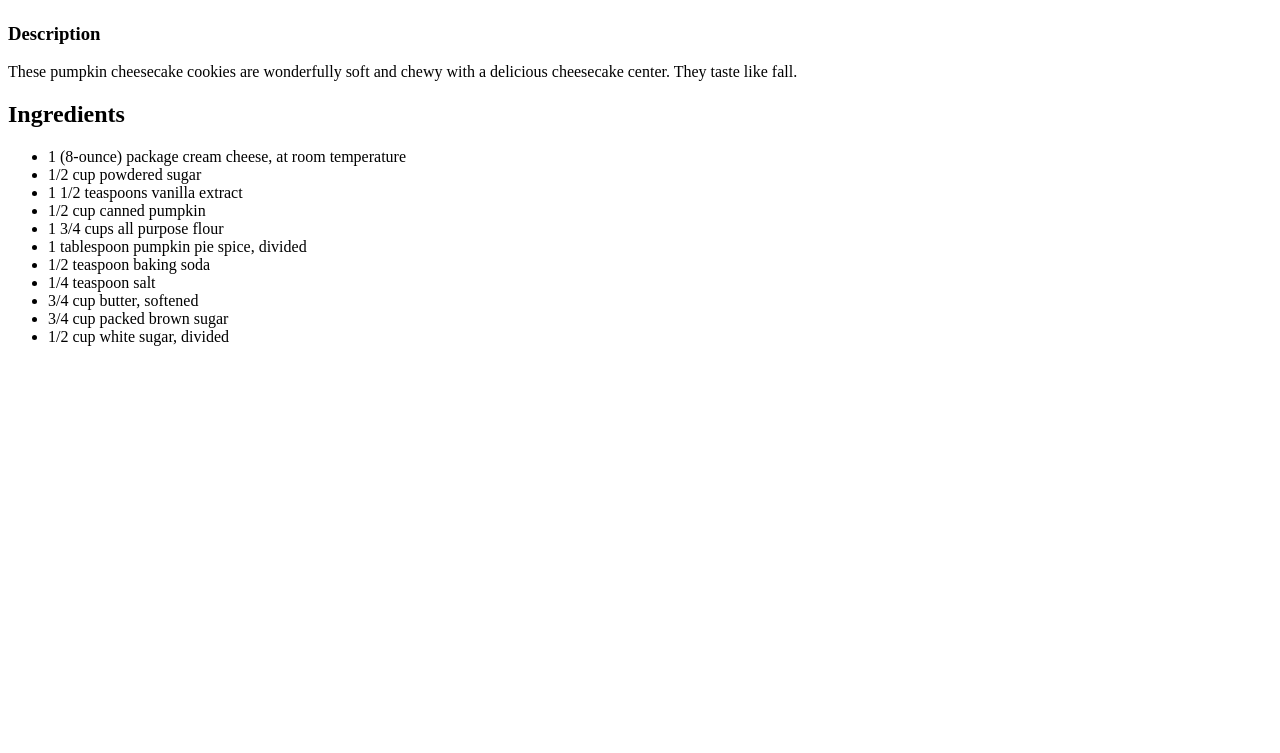
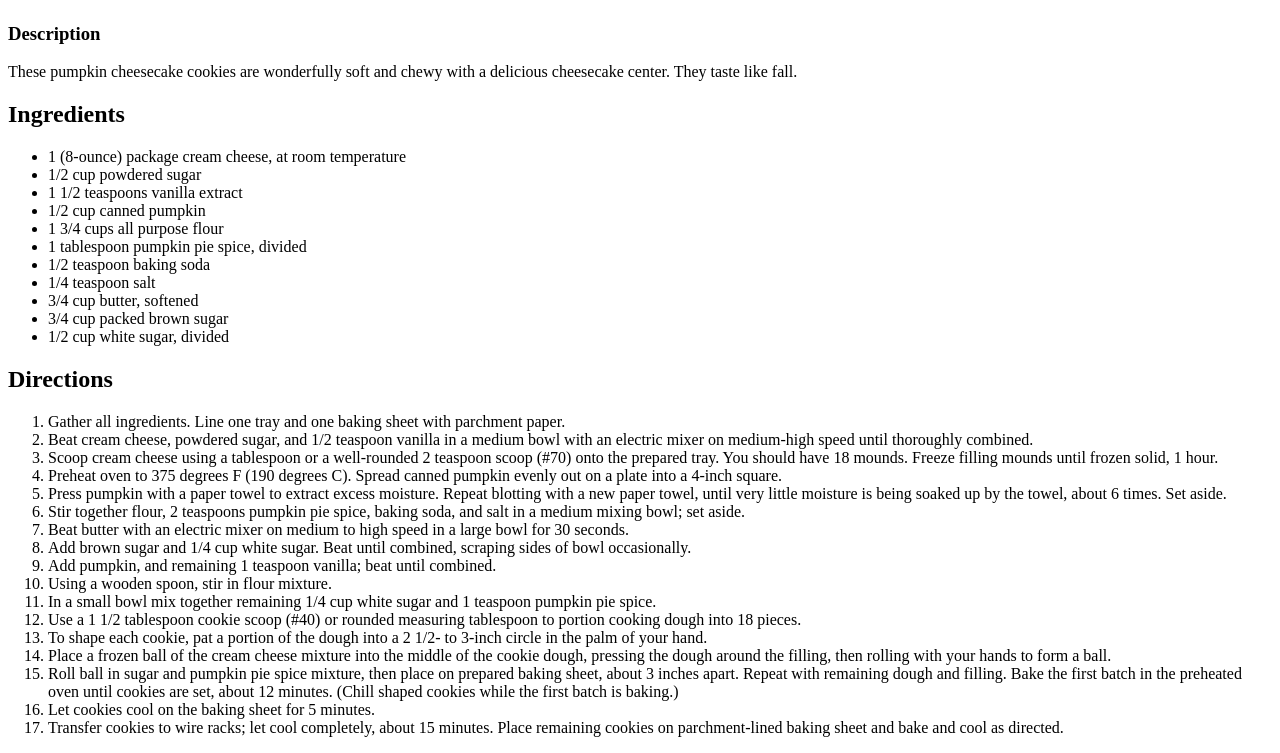
Before and after one commit to karlsonschlyer/odin-recipes, a plain HTML site: page recipes/cookies.html in a window 1280 px wide. Shown: the part 680-1433 px from the top of the page. Before the commit the page ends 1042 px from the top, so only its background shows below. Drawn offline with Linux system fonts and the light colour scheme.

Commit message:
Add directions to cookies.html

```diff
--- a/recipes/cookies.html
+++ b/recipes/cookies.html
@@ -28,7 +28,26 @@
             <li>1/2 cup white sugar, divided</li>
         </ul>
 
-
+    <h2>Directions</h2>
+        <ol>
+            <li>Gather all ingredients. Line one tray and one baking sheet with parchment paper.</li>
+            <li>Beat cream cheese, powdered sugar, and 1/2 teaspoon vanilla in a medium bowl with an electric mixer on medium-high speed until thoroughly combined.</li>
+            <li>Scoop cream cheese using a tablespoon or a well-rounded 2 teaspoon scoop (#70) onto the prepared tray. You should have 18 mounds. Freeze filling mounds until frozen solid, 1 hour.</li>
+            <li>Preheat oven to 375 degrees F (190 degrees C). Spread canned pumpkin evenly out on a plate into a 4-inch square.</li>
+            <li>Press pumpkin with a paper towel to extract excess moisture. Repeat blotting with a new paper towel, until very little moisture is being soaked up by the towel, about 6 times. Set aside.</li>
+            <li>Stir together flour, 2 teaspoons pumpkin pie spice, baking soda, and salt in a medium mixing bowl; set aside.</li>
+            <li>Beat butter with an electric mixer on medium to high speed in a large bowl for 30 seconds.</li>
+            <li>Add brown sugar and 1/4 cup white sugar. Beat until combined, scraping sides of bowl occasionally.</li>
+            <li>Add pumpkin, and remaining 1 teaspoon vanilla; beat until combined.</li>
+            <li>Using a wooden spoon, stir in flour mixture.</li>
+            <li>In a small bowl mix together remaining 1/4 cup white sugar and 1 teaspoon pumpkin pie spice.</li>
+            <li>Use a 1 1/2 tablespoon cookie scoop (#40) or rounded measuring tablespoon to portion cooking dough into 18 pieces.</li>
+            <li>To shape each cookie, pat a portion of the dough into a 2 1/2- to 3-inch circle in the palm of your hand.</li>
+            <li>Place a frozen ball of the cream cheese mixture into the middle of the cookie dough, pressing the dough around the filling, then rolling with your hands to form a ball.</li>
+            <li>Roll ball in sugar and pumpkin pie spice mixture, then place on prepared baking sheet, about 3 inches apart. Repeat with remaining dough and filling. Bake the first batch in the preheated oven until cookies are set, about 12 minutes. (Chill shaped cookies while the first batch is baking.)</li>
+            <li>Let cookies cool on the baking sheet for 5 minutes.</li>
+            <li>Transfer cookies to wire racks; let cool completely, about 15 minutes. Place remaining cookies on parchment-lined baking sheet and bake and cool as directed.</li>
+        </ol>
 
 
 
```
